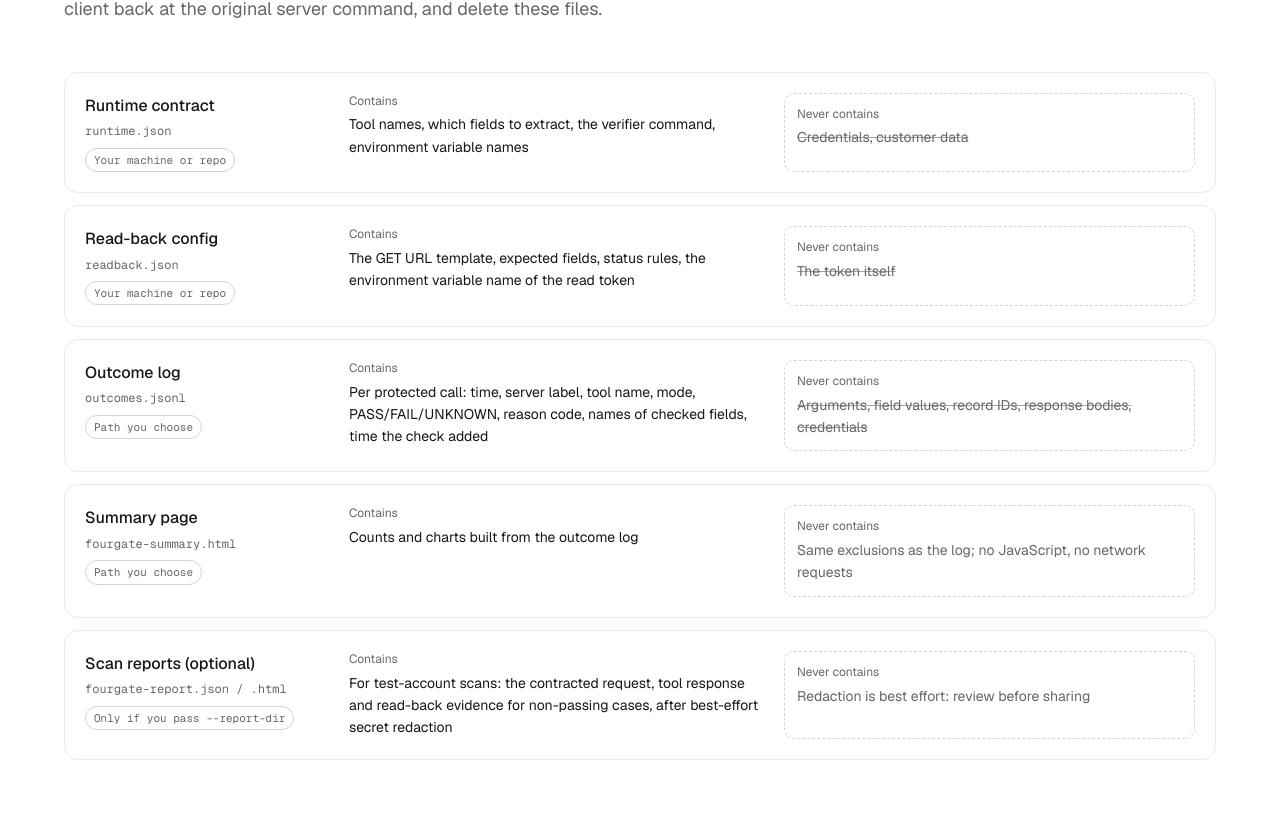
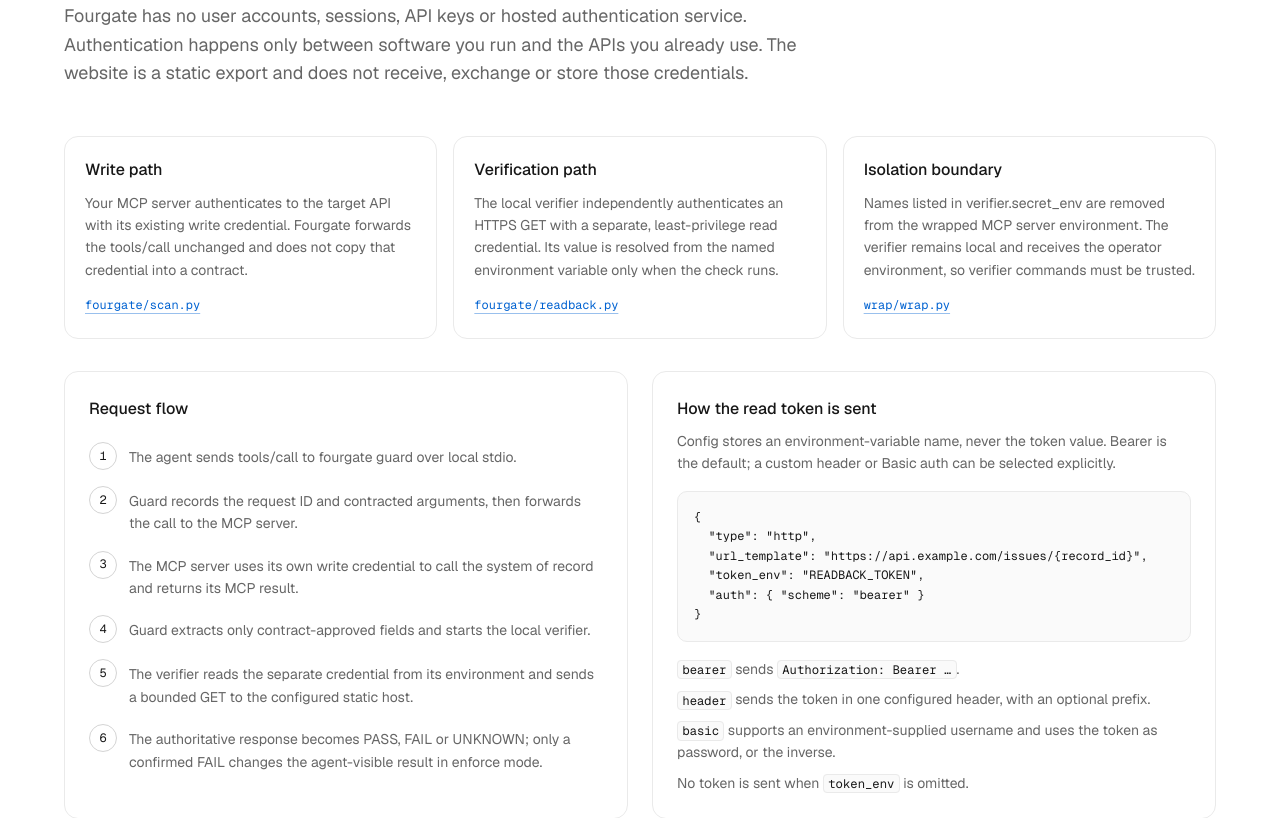
Before and after one commit to hifzabuildsai/fourgate-site, a Next.js app: page /security in a window 1280 px wide. Shown: the part 1448-2266 px from the top of the page. Built offline with nearby package versions, Linux system fonts and the light colour scheme.

Commit message:
docs(site): explain authentication and token flow

```diff
--- a/src/app/security/page.tsx
+++ b/src/app/security/page.tsx
@@ -145,6 +145,105 @@
               configure, carrying the read credential you named. It never writes, deletes, or retries a write. Your MCP server
               keeps making its own outbound requests, as it does today. So &ldquo;nothing leaves the machine&rdquo; is true only
               for a fully local setup such as the demo, not once HTTP read-back is configured.
+            </p>
+          </Callout>
+        </div>
+      </Section>
+
+      <Section
+        id="authentication"
+        layout="stack"
+        title="Authentication is local credential routing—not a Fourgate login."
+        intro={
+          <p>
+            Fourgate has no user accounts, sessions, API keys or hosted authentication service. Authentication happens only
+            between software you run and the APIs you already use. The website is a static export and does not receive,
+            exchange or store those credentials.
+          </p>
+        }
+      >
+        <div className="grid gap-4 lg:grid-cols-3">
+          {[
+            {
+              title: "Write path",
+              text: "Your MCP server authenticates to the target API with its existing write credential. Fourgate forwards the tools/call unchanged and does not copy that credential into a contract.",
+              code: "fourgate/scan.py",
+            },
+            {
+              title: "Verification path",
+              text: "The local verifier independently authenticates an HTTPS GET with a separate, least-privilege read credential. Its value is resolved from the named environment variable only when the check runs.",
+              code: "fourgate/readback.py",
+            },
+            {
+              title: "Isolation boundary",
+              text: "Names listed in verifier.secret_env are removed from the wrapped MCP server environment. The verifier remains local and receives the operator environment, so verifier commands must be trusted.",
+              code: "wrap/wrap.py",
+            },
+          ].map((item) => (
+            <article key={item.title} className="rounded-[14px] border border-line p-5">
+              <h3 className="font-medium text-foreground">{item.title}</h3>
+              <p className="mt-2 text-small text-muted">{item.text}</p>
+              <a
+                href={`${GITHUB_URL}/blob/main/${item.code}`}
+                {...externalProps(`${GITHUB_URL}/blob/main/${item.code}`)}
+                className="link mt-4 inline-block font-mono text-cap"
+              >
+                {item.code}
+              </a>
+            </article>
+          ))}
+        </div>
+
+        <div className="mt-8 grid gap-6 lg:grid-cols-[1fr_1fr]">
+          <article className="rounded-[14px] border border-line p-5 sm:p-6">
+            <h3 className="text-title font-medium text-foreground">Request flow</h3>
+            <ol className="mt-5 space-y-4">
+              {[
+                "The agent sends tools/call to fourgate guard over local stdio.",
+                "Guard records the request ID and contracted arguments, then forwards the call to the MCP server.",
+                "The MCP server uses its own write credential to call the system of record and returns its MCP result.",
+                "Guard extracts only contract-approved fields and starts the local verifier.",
+                "The verifier reads the separate credential from its environment and sends a bounded GET to the configured static host.",
+                "The authoritative response becomes PASS, FAIL or UNKNOWN; only a confirmed FAIL changes the agent-visible result in enforce mode.",
+              ].map((step, index) => (
+                <li key={step} className="grid grid-cols-[1.75rem_1fr] gap-3 text-small text-muted">
+                  <span className="flex h-7 w-7 items-center justify-center rounded-full border border-line-strong font-mono text-cap text-foreground">
+                    {index + 1}
+                  </span>
+                  <span className="pt-1">{step}</span>
+                </li>
+              ))}
+            </ol>
+          </article>
+
+          <article className="rounded-[14px] border border-line p-5 sm:p-6">
+            <h3 className="text-title font-medium text-foreground">How the read token is sent</h3>
+            <p className="mt-2 text-small text-muted">
+              Config stores an environment-variable name, never the token value. Bearer is the default; a custom header or
+              Basic auth can be selected explicitly.
+            </p>
+            <pre className="fg-scroll mt-4 overflow-x-auto rounded-[10px] border border-line bg-surface p-4 font-mono text-[0.75rem] leading-relaxed text-foreground">{`{
+  "type": "http",
+  "url_template": "https://api.example.com/issues/{record_id}",
+  "token_env": "READBACK_TOKEN",
+  "auth": { "scheme": "bearer" }
+}`}</pre>
+            <ul className="mt-4 space-y-2 text-small text-muted">
+              <li><code className="code-inline">bearer</code> sends <code className="code-inline">Authorization: Bearer …</code>.</li>
+              <li><code className="code-inline">header</code> sends the token in one configured header, with an optional prefix.</li>
+              <li><code className="code-inline">basic</code> supports an environment-supplied username and uses the token as password, or the inverse.</li>
+              <li>No token is sent when <code className="code-inline">token_env</code> is omitted.</li>
+            </ul>
+          </article>
+        </div>
+
+        <div className="mt-6 max-w-3xl">
+          <Callout tone="caution" title="Credential and authentication failures stay uncertain">
+            <p>
+              A missing credential, HTTP 401/403, timeout, network error or malformed response is{" "}
+              <StatusBadge status="UNKNOWN" size="sm" />—never PASS. Fourgate does not refresh, mint or exchange tokens. It
+              rejects dynamic hosts and redirects, and accepts remote read-back only over HTTPS, which keeps an env-supplied
+              token bound to the reviewed endpoint.
             </p>
           </Callout>
         </div>
```
